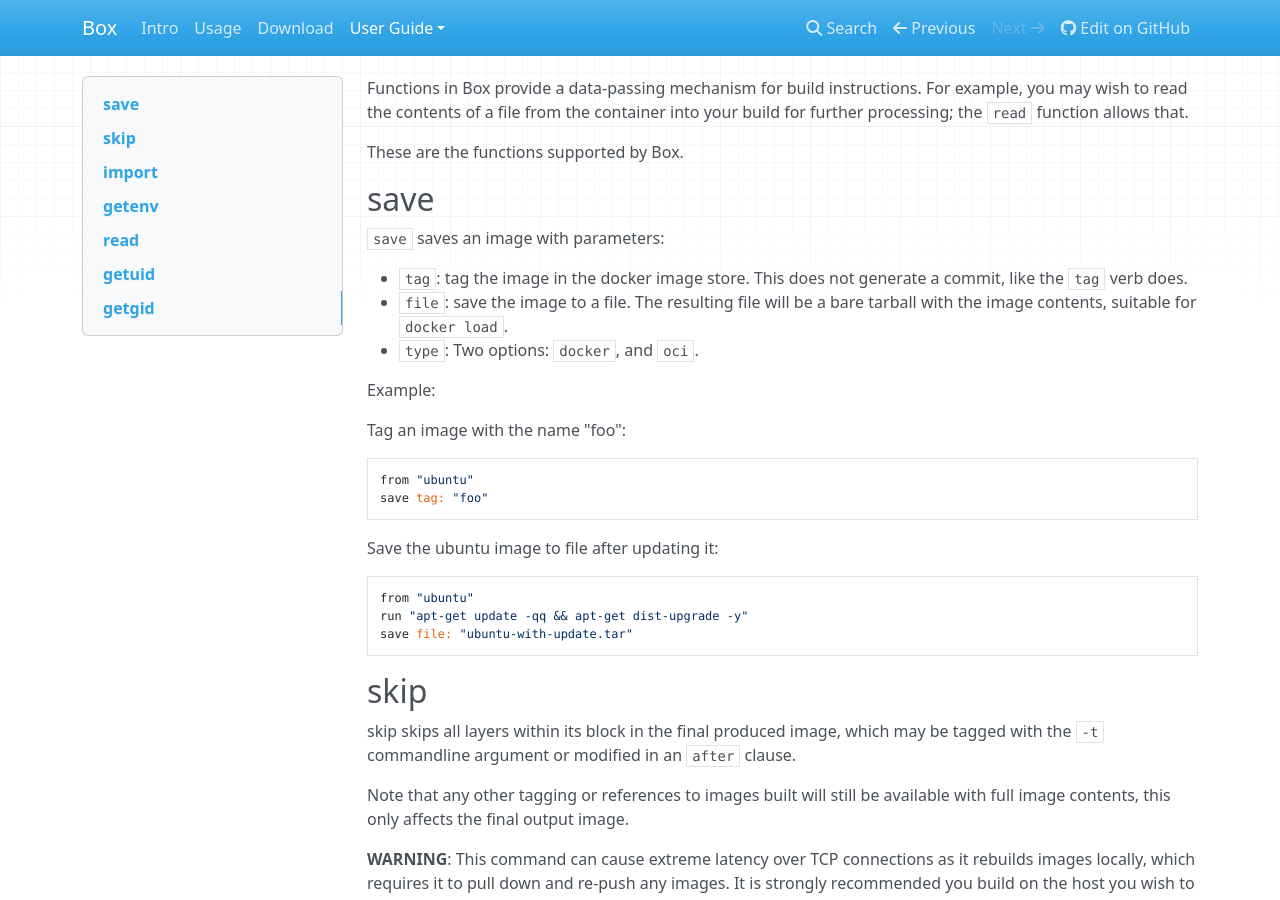
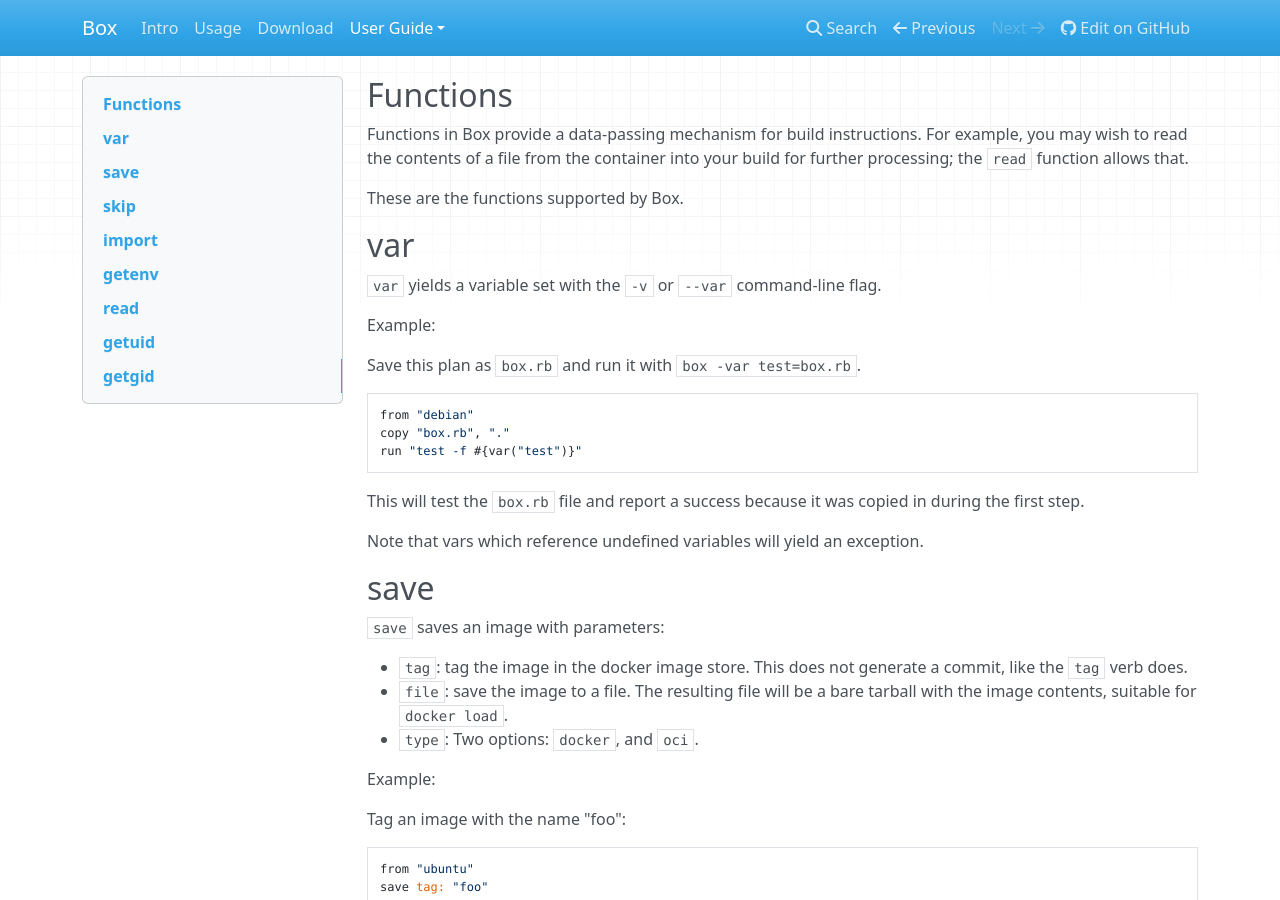
Before and after one commit to box-builder/box, an MkDocs documentation site: the page built from docs/user-guide/functions.md, in a window 1280 px wide and 900 px high. Built offline with MkDocs 1.6.1, drawn with Linux system fonts in a browser that asks for light colours; nearby versions of some CDN libraries; old or Windows-style settings are respelled for this version of MkDocs.

Commit message:
docs: fixups and var usage.
Signed-off-by: Erik Hollensbe <github@hollensbe.org>

````diff
--- a/docs/user-guide/functions.md
+++ b/docs/user-guide/functions.md
@@ -1,8 +1,29 @@
+## Functions
+
 Functions in Box provide a data-passing mechanism for build instructions. For
 example, you may wish to read the contents of a file from the container into
 your build for further processing; the `read` function allows that.
 
 These are the functions supported by Box.
+
+## var
+
+`var` yields a variable set with the `-v` or `--var` command-line flag.
+
+Example:
+
+Save this plan as `box.rb` and run it with `box -var test=box.rb`.
+
+```ruby
+from "debian"
+copy "box.rb", "."
+run "test -f #{var("test")}"
+```
+
+This will test the `box.rb` file and report a success because it was copied in
+during the first step.
+
+Note that vars which reference undefined variables will yield an exception.
 
 ## save
 
````
Also changed, not shown: docs/user-guide/cli.md (+8 -0 lines), docs/user-guide/verbs.md (+2 -0 lines).
